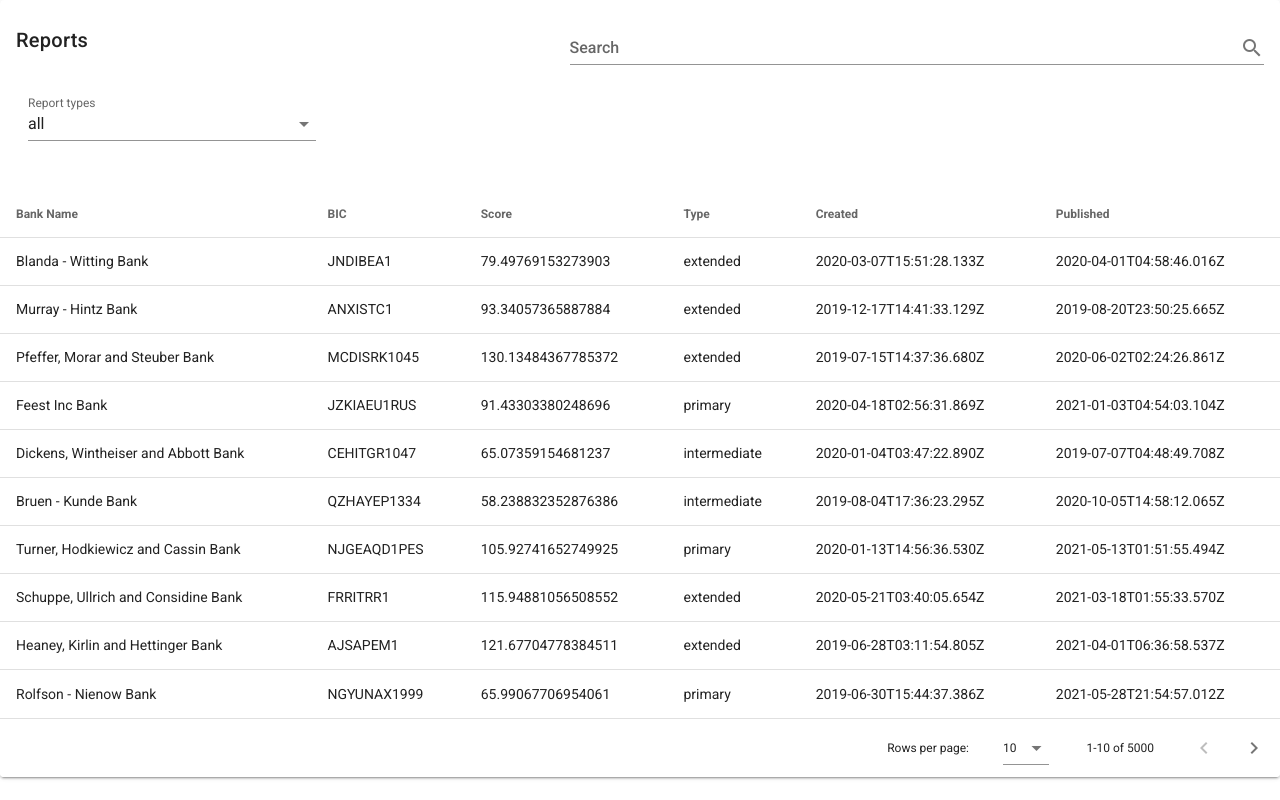
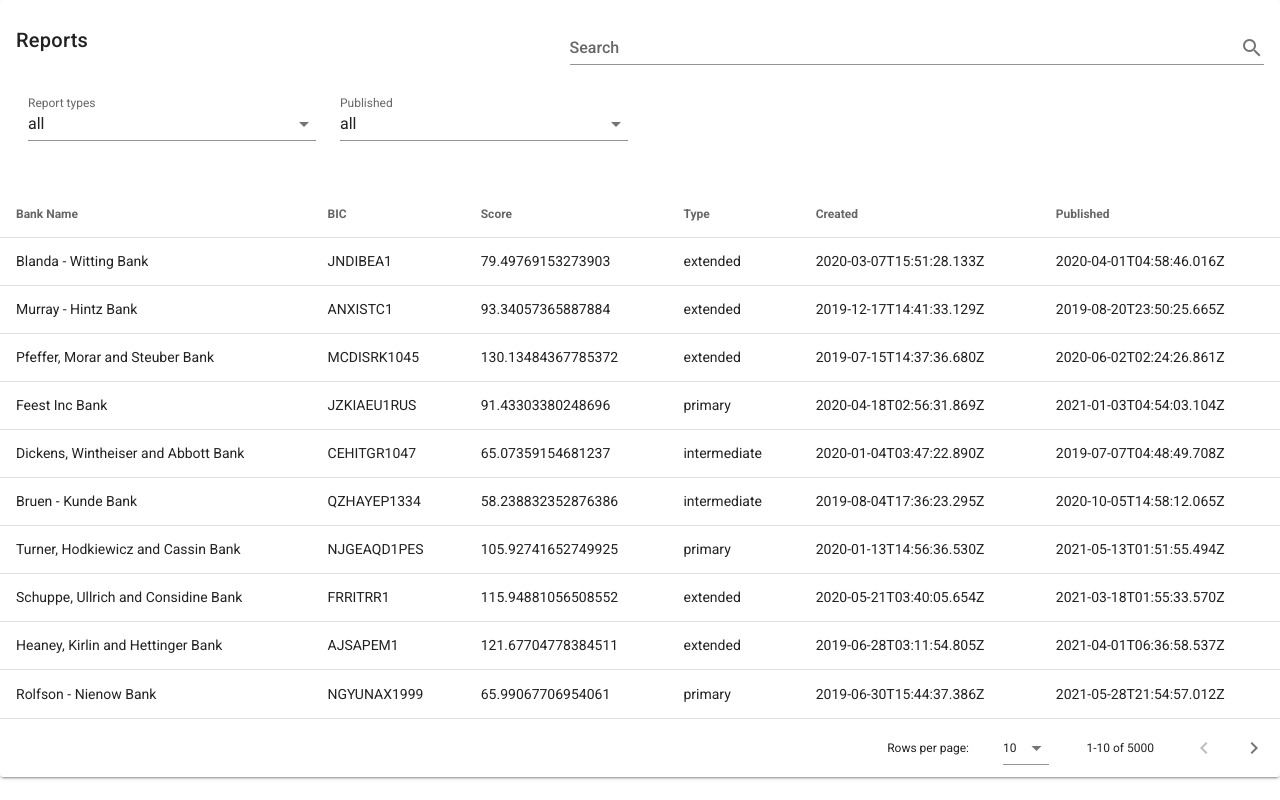
Before and after one commit to ElenaDo/data-table, a Vue app: page / in a window 1280 px wide. Built offline with nearby package versions, Linux system fonts and the light colour scheme.

Commit message:
published filter added

```diff
--- a/src/components/ReportsTable.vue
+++ b/src/components/ReportsTable.vue
@@ -22,7 +22,13 @@
             v-model="filters.type"
           ></v-select>
         </v-col>
-        <v-col cols="12" sm="3"></v-col>
+        <v-col cols="12" sm="3">
+          <v-select
+            :items="['all', 'published', 'unpublished']"
+            label="Published"
+            v-model="filters.published"
+          ></v-select>
+        </v-col>
       </v-row>
     </v-container>
   </v-card-text>
@@ -55,12 +61,16 @@ export default {
     search: '',
     filters: {
       type: 'all',
+      published: 'all',
     },
   }),
   computed: {
     filtered() {
       return this.reports
-        .filter((report) => this.filterType(report));
+        .filter((report) => {
+          const filters = (this.filterType(report) && this.filterPublished(report));
+          return filters;
+        });
     },
   },
   methods: {
@@ -68,6 +78,20 @@ export default {
       if (this.filters.type === 'all') return true;
       return report.body.type === this.filters.type;
     },
+    isPublished(date) {
+      const publishDate = new Date(date);
+      const today = new Date();
+      return (publishDate <= today);
+    },
+    filterPublished(report) {
+      const filterVal = this.filters.published;
+      const { publishedAt } = report;
+      if (filterVal === 'all') return true;
+      if (filterVal === 'published') {
+        return this.isPublished(publishedAt);
+      }
+      return !this.isPublished(publishedAt);
+    },
   },
 };
 </script>
```
